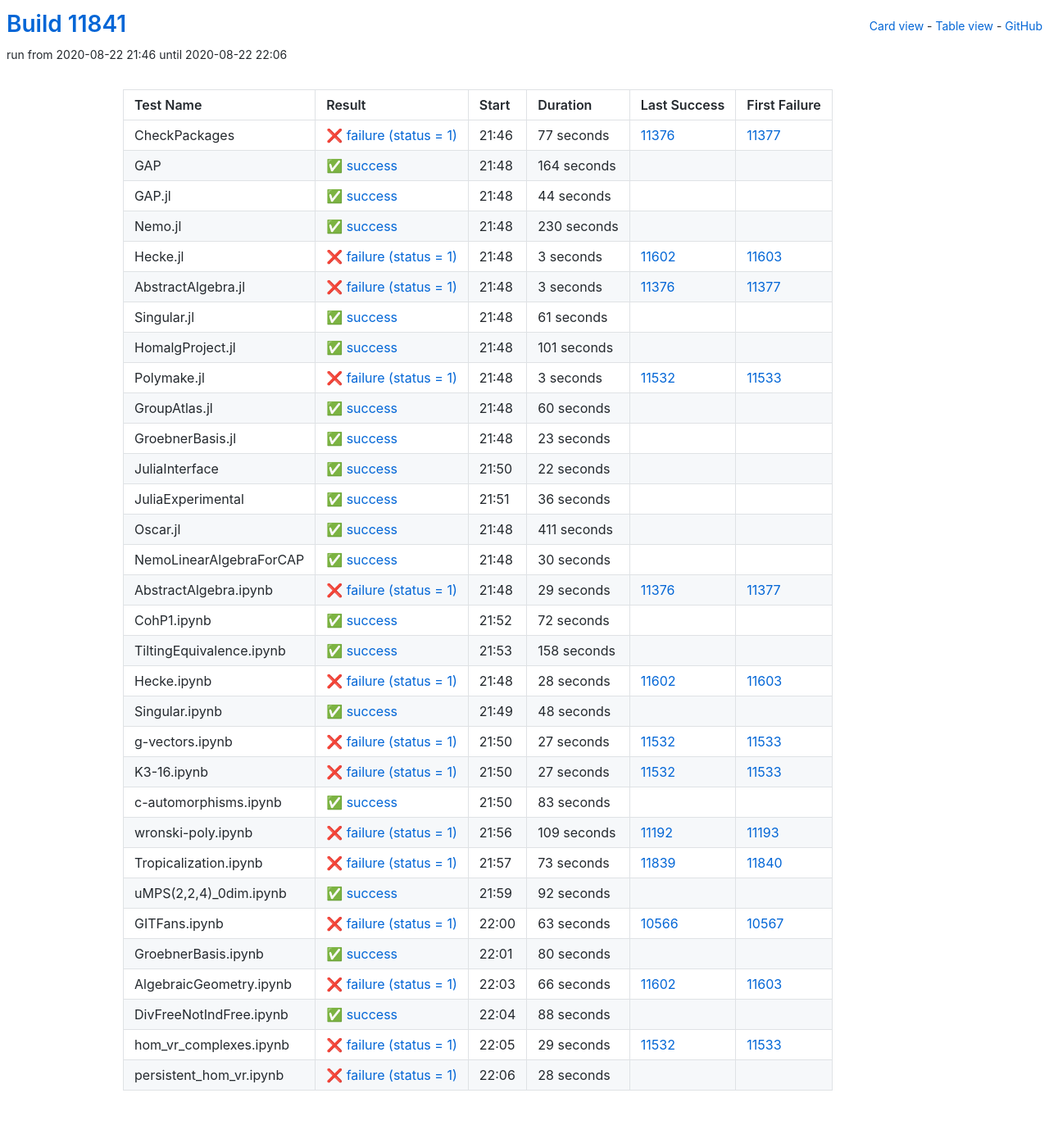
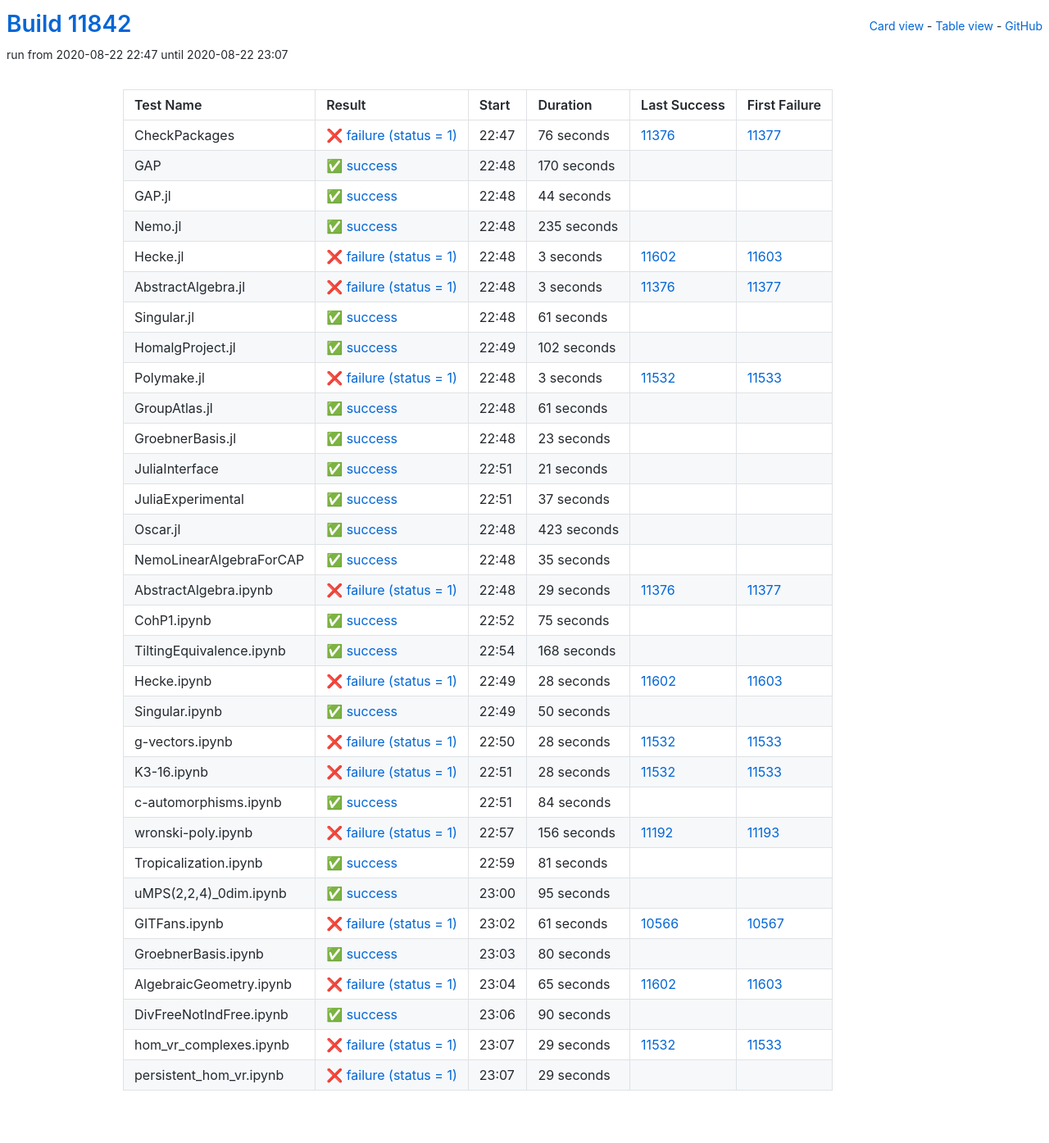
Before and after one commit to oscar-system/oscar-ci-status, a Jekyll site: the page built from table.html, in a window 1280 px wide. Shown: the whole page at 82% size. Built offline with Jekyll 4.4.1, drawn with Linux system fonts in a browser that asks for light colours.

Commit message:
Build #11842

```diff
--- a/_data/ci.yml
+++ b/_data/ci.yml
@@ -1,6 +1,6 @@
 ---
-build: 11841
-build_url: https://oscarci.mathematik.uni-kl.de/job/oscar/11841/
+build: 11842
+build_url: https://oscarci.mathematik.uni-kl.de/job/oscar/11842/
 job: oscar
 organization: oscar-system
 repo: oscar-ci-status
@@ -8,32 +8,32 @@
 tests:
 - name: CheckPackages
   id: checkpackages
-  log: https://oscarci.mathematik.uni-kl.de/job/oscar/11841/artifact/logs/build-11841/CheckPackages.log
-  start: 2020-08-22 21:46
+  log: https://oscarci.mathematik.uni-kl.de/job/oscar/11842/artifact/logs/build-11842/CheckPackages.log
+  start: 2020-08-22 22:47
   success: false
   exitcode: 1
   status: failure
-  duration: 77
+  duration: 76
   last_success: 11376
   last_success_url: https://oscarci.mathematik.uni-kl.de/job/oscar/11376/
   first_failure: 11377
   first_failure_url: https://oscarci.mathematik.uni-kl.de/job/oscar/11377/
 - name: GAP
   id: gap
-  log: https://oscarci.mathematik.uni-kl.de/job/oscar/11841/artifact/logs/build-11841/GAP.log
-  start: 2020-08-22 21:48
+  log: https://oscarci.mathematik.uni-kl.de/job/oscar/11842/artifact/logs/build-11842/GAP.log
+  start: 2020-08-22 22:48
   success: true
   exitcode: 0
   status: success
-  duration: 164
+  duration: 170
   last_success: false
   last_success_url:
   first_failure: false
   first_failure_url:
 - name: GAP.jl
   id: gap-jl
-  log: https://oscarci.mathematik.uni-kl.de/job/oscar/11841/artifact/logs/build-11841/GAP.jl.log
-  start: 2020-08-22 21:48
+  log: https://oscarci.mathematik.uni-kl.de/job/oscar/11842/artifact/logs/build-11842/GAP.jl.log
+  start: 2020-08-22 22:48
   success: true
   exitcode: 0
   status: success
@@ -44,20 +44,20 @@
   first_failure_url:
 - name: Nemo.jl
   id: nemo-jl
-  log: https://oscarci.mathematik.uni-kl.de/job/oscar/11841/artifact/logs/build-11841/Nemo.jl.log
-  start: 2020-08-22 21:48
+  log: https://oscarci.mathematik.uni-kl.de/job/oscar/11842/artifact/logs/build-11842/Nemo.jl.log
+  start: 2020-08-22 22:48
   success: true
   exitcode: 0
   status: success
-  duration: 230
+  duration: 235
   last_success: false
   last_success_url:
   first_failure: false
   first_failure_url:
 - name: Hecke.jl
   id: hecke-jl
-  log: https://oscarci.mathematik.uni-kl.de/job/oscar/11841/artifact/logs/build-11841/Hecke.jl.log
-  start: 2020-08-22 21:48
+  log: https://oscarci.mathematik.uni-kl.de/job/oscar/11842/artifact/logs/build-11842/Hecke.jl.log
+  start: 2020-08-22 22:48
   success: false
   exitcode: 1
   status: failure
@@ -68,8 +68,8 @@
   first_failure_url: https://oscarci.mathematik.uni-kl.de/job/oscar/11603/
 - name: AbstractAlgebra.jl
   id: abstractalgebra-jl
-  log: https://oscarci.mathematik.uni-kl.de/job/oscar/11841/artifact/logs/build-11841/AbstractAlgebra.jl.log
-  start: 2020-08-22 21:48
+  log: https://oscarci.mathematik.uni-kl.de/job/oscar/11842/artifact/logs/build-11842/AbstractAlgebra.jl.log
+  start: 2020-08-22 22:48
   success: false
   exitcode: 1
   status: failure
@@ -80,8 +80,8 @@
   first_failure_url: https://oscarci.mathematik.uni-kl.de/job/oscar/11377/
 - name: Singular.jl
   id: singular-jl
-  log: https://oscarci.mathematik.uni-kl.de/job/oscar/11841/artifact/logs/build-11841/Singular.jl.log
-  start: 2020-08-22 21:48
+  log: https://oscarci.mathematik.uni-kl.de/job/oscar/11842/artifact/logs/build-11842/Singular.jl.log
+  start: 2020-08-22 22:48
   success: true
   exitcode: 0
   status: success
@@ -92,20 +92,20 @@
   first_failure_url:
 - name: HomalgProject.jl
   id: homalgproject-jl
-  log: https://oscarci.mathematik.uni-kl.de/job/oscar/11841/artifact/logs/build-11841/HomalgProject.jl.log
-  start: 2020-08-22 21:48
+  log: https://oscarci.mathematik.uni-kl.de/job/oscar/11842/artifact/logs/build-11842/HomalgProject.jl.log
+  start: 2020-08-22 22:49
   success: true
   exitcode: 0
   status: success
-  duration: 101
+  duration: 102
   last_success: false
   last_success_url:
   first_failure: false
   first_failure_url:
 - name: Polymake.jl
   id: polymake-jl
-  log: https://oscarci.mathematik.uni-kl.de/job/oscar/11841/artifact/logs/build-11841/Polymake.jl.log
-  start: 2020-08-22 21:48
+  log: https://oscarci.mathematik.uni-kl.de/job/oscar/11842/artifact/logs/build-11842/Polymake.jl.log
+  start: 2020-08-22 22:48
   success: false
   exitcode: 1
   status: failure
@@ -116,20 +116,20 @@
   first_failure_url: https://oscarci.mathematik.uni-kl.de/job/oscar/11533/
 - name: GroupAtlas.jl
   id: groupatlas-jl
-  log: https://oscarci.mathematik.uni-kl.de/job/oscar/11841/artifact/logs/build-11841/GroupAtlas.jl.log
-  start: 2020-08-22 21:48
+  log: https://oscarci.mathematik.uni-kl.de/job/oscar/11842/artifact/logs/build-11842/GroupAtlas.jl.log
+  start: 2020-08-22 22:48
   success: true
   exitcode: 0
   status: success
-  duration: 60
+  duration: 61
   last_success: false
   last_success_url:
   first_failure: false
   first_failure_url:
 - name: GroebnerBasis.jl
   id: groebnerbasis-jl
-  log: https://oscarci.mathematik.uni-kl.de/job/oscar/11841/artifact/logs/build-11841/GroebnerBasis.jl.log
-  start: 2020-08-22 21:48
+  log: https://oscarci.mathematik.uni-kl.de/job/oscar/11842/artifact/logs/build-11842/GroebnerBasis.jl.log
+  start: 2020-08-22 22:48
   success: true
   exitcode: 0
   status: success
@@ -140,56 +140,56 @@
   first_failure_url:
 - name: JuliaInterface
   id: juliainterface
-  log: https://oscarci.mathematik.uni-kl.de/job/oscar/11841/artifact/logs/build-11841/JuliaInterface.log
-  start: 2020-08-22 21:50
+  log: https://oscarci.mathematik.uni-kl.de/job/oscar/11842/artifact/logs/build-11842/JuliaInterface.log
+  start: 2020-08-22 22:51
   success: true
   exitcode: 0
   status: success
-  duration: 22
+  duration: 21
   last_success: false
   last_success_url:
   first_failure: false
   first_failure_url:
 - name: JuliaExperimental
   id: juliaexperimental
-  log: https://oscarci.mathematik.uni-kl.de/job/oscar/11841/artifact/logs/build-11841/JuliaExperimental.log
-  start: 2020-08-22 21:51
+  log: https://oscarci.mathematik.uni-kl.de/job/oscar/11842/artifact/logs/build-11842/JuliaExperimental.log
+  start: 2020-08-22 22:51
   success: true
   exitcode: 0
   status: success
-  duration: 36
+  duration: 37
   last_success: false
   last_success_url:
   first_failure: false
   first_failure_url:
 - name: Oscar.jl
   id: oscar-jl
-  log: https://oscarci.mathematik.uni-kl.de/job/oscar/11841/artifact/logs/build-11841/Oscar.jl.log
-  start: 2020-08-22 21:48
+  log: https://oscarci.mathematik.uni-kl.de/job/oscar/11842/artifact/logs/build-11842/Oscar.jl.log
+  start: 2020-08-22 22:48
   success: true
   exitcode: 0
   status: success
-  duration: 411
+  duration: 423
   last_success: false
   last_success_url:
   first_failure: false
   first_failure_url:
 - name: NemoLinearAlgebraForCAP
   id: nemolinearalgebraforcap
-  log: https://oscarci.mathematik.uni-kl.de/job/oscar/11841/artifact/logs/build-11841/NemoLinearAlgebraForCAP.log
-  start: 2020-08-22 21:48
+  log: https://oscarci.mathematik.uni-kl.de/job/oscar/11842/artifact/logs/build-11842/NemoLinearAlgebraForCAP.log
+  start: 2020-08-22 22:48
   success: true
   exitcode: 0
   status: success
-  duration: 30
+  duration: 35
   last_success: false
   last_success_url:
   first_failure: false
   first_failure_url:
 - name: AbstractAlgebra.ipynb
   id: abstractalgebra-ipynb
-  log: https://oscarci.mathematik.uni-kl.de/job/oscar/11841/artifact/logs/build-11841/AbstractAlgebra.ipynb.log
-  start: 2020-08-22 21:48
+  log: https://oscarci.mathematik.uni-kl.de/job/oscar/11842/artifact/logs/build-11842/AbstractAlgebra.ipynb.log
+  start: 2020-08-22 22:48
   success: false
   exitcode: 1
   status: failure
@@ -200,32 +200,32 @@
   first_failure_url: https://oscarci.mathematik.uni-kl.de/job/oscar/11377/
 - name: CohP1.ipynb
   id: cohp1-ipynb
-  log: https://oscarci.mathematik.uni-kl.de/job/oscar/11841/artifact/logs/build-11841/CohP1.ipynb.log
-  start: 2020-08-22 21:52
+  log: https://oscarci.mathematik.uni-kl.de/job/oscar/11842/artifact/logs/build-11842/CohP1.ipynb.log
+  start: 2020-08-22 22:52
   success: true
   exitcode: 0
   status: success
-  duration: 72
+  duration: 75
   last_success: false
   last_success_url:
   first_failure: false
   first_failure_url:
 - name: TiltingEquivalence.ipynb
   id: tiltingequivalence-ipynb
-  log: https://oscarci.mathematik.uni-kl.de/job/oscar/11841/artifact/logs/build-11841/TiltingEquivalence.ipynb.log
-  start: 2020-08-22 21:53
+  log: https://oscarci.mathematik.uni-kl.de/job/oscar/11842/artifact/logs/build-11842/TiltingEquivalence.ipynb.log
+  start: 2020-08-22 22:54
   success: true
   exitcode: 0
   status: success
-  duration: 158
+  duration: 168
   last_success: false
   last_success_url:
   first_failure: false
   first_failure_url:
 - name: Hecke.ipynb
   id: hecke-ipynb
-  log: https://oscarci.mathematik.uni-kl.de/job/oscar/11841/artifact/logs/build-11841/Hecke.ipynb.log
-  start: 2020-08-22 21:48
+  log: https://oscarci.mathematik.uni-kl.de/job/oscar/11842/artifact/logs/build-11842/Hecke.ipynb.log
+  start: 2020-08-22 22:49
   success: false
   exitcode: 1
   status: failure
@@ -236,104 +236,104 @@
   first_failure_url: https://oscarci.mathematik.uni-kl.de/job/oscar/11603/
 - name: Singular.ipynb
   id: singular-ipynb
-  log: https://oscarci.mathematik.uni-kl.de/job/oscar/11841/artifact/logs/build-11841/Singular.ipynb.log
-  start: 2020-08-22 21:49
+  log: https://oscarci.mathematik.uni-kl.de/job/oscar/11842/artifact/logs/build-11842/Singular.ipynb.log
+  start: 2020-08-22 22:49
   success: true
   exitcode: 0
   status: success
-  duration: 48
+  duration: 50
   last_success: false
   last_success_url:
   first_failure: false
   first_failure_url:
 - name: g-vectors.ipynb
   id: g-vectors-ipynb
-  log: https://oscarci.mathematik.uni-kl.de/job/oscar/11841/artifact/logs/build-11841/g-vectors.ipynb.log
-  start: 2020-08-22 21:50
+  log: https://oscarci.mathematik.uni-kl.de/job/oscar/11842/artifact/logs/build-11842/g-vectors.ipynb.log
+  start: 2020-08-22 22:50
   success: false
   exitcode: 1
   status: failure
-  duration: 27
+  duration: 28
   last_success: 11532
   last_success_url: https://oscarci.mathematik.uni-kl.de/job/oscar/11532/
   first_failure: 11533
   first_failure_url: https://oscarci.mathematik.uni-kl.de/job/oscar/11533/
 - name: K3-16.ipynb
   id: k3-16-ipynb
-  log: https://oscarci.mathematik.uni-kl.de/job/oscar/11841/artifact/logs/build-11841/K3-16.ipynb.log
-  start: 2020-08-22 21:50
+  log: https://oscarci.mathematik.uni-kl.de/job/oscar/11842/artifact/logs/build-11842/K3-16.ipynb.log
+  start: 2020-08-22 22:51
   success: false
   exitcode: 1
   status: failure
-  duration: 27
+  duration: 28
   last_success: 11532
   last_success_url: https://oscarci.mathematik.uni-kl.de/job/oscar/11532/
   first_failure: 11533
   first_failure_url: https://oscarci.mathematik.uni-kl.de/job/oscar/11533/
 - name: c-automorphisms.ipynb
   id: c-automorphisms-ipynb
-  log: https://oscarci.mathematik.uni-kl.de/job/oscar/11841/artifact/logs/build-11841/c-automorphisms.ipynb.log
-  start: 2020-08-22 21:50
+  log: https://oscarci.mathematik.uni-kl.de/job/oscar/11842/artifact/logs/build-11842/c-automorphisms.ipynb.log
+  start: 2020-08-22 22:51
   success: true
   exitcode: 0
   status: success
-  duration: 83
+  duration: 84
   last_success: false
   last_success_url:
   first_failure: false
   first_failure_url:
 - name: wronski-poly.ipynb
   id: wronski-poly-ipynb
-  log: https://oscarci.mathematik.uni-kl.de/job/oscar/11841/artifact/logs/build-11841/wronski-poly.ipynb.log
-  start: 2020-08-22 21:56
+  log: https://oscarci.mathematik.uni-kl.de/job/oscar/11842/artifact/logs/build-11842/wronski-poly.ipynb.log
+  start: 2020-08-22 22:57
   success: false
   exitcode: 1
   status: failure
-  duration: 109
+  duration: 156
   last_success: 11192
   last_success_url: https://oscarci.mathematik.uni-kl.de/job/oscar/11192/
   first_failure: 11193
   first_failure_url: https://oscarci.mathematik.uni-kl.de/job/oscar/11193/
 - name: Tropicalization.ipynb
   id: tropicalization-ipynb
-  log: https://oscarci.mathematik.uni-kl.de/job/oscar/11841/artifact/logs/build-11841/Tropicalization.ipynb.log
-  start: 2020-08-22 21:57
-  success: false
-  exitcode: 1
-  status: failure
-  duration: 73
-  last_success: 11839
-  last_success_url: https://oscarci.mathematik.uni-kl.de/job/oscar/11839/
-  first_failure: 11840
-  first_failure_url: https://oscarci.mathematik.uni-kl.de/job/oscar/11840/
-- name: uMPS(2,2,4)_0dim.ipynb
-  id: umps-2-2-4-0dim-ipynb
-  log: https://oscarci.mathematik.uni-kl.de/job/oscar/11841/artifact/logs/build-11841/uMPS-2-2-4-_0dim.ipynb.log
-  start: 2020-08-22 21:59
+  log: https://oscarci.mathematik.uni-kl.de/job/oscar/11842/artifact/logs/build-11842/Tropicalization.ipynb.log
+  start: 2020-08-22 22:59
   success: true
   exitcode: 0
   status: success
-  duration: 92
+  duration: 81
+  last_success: false
+  last_success_url:
+  first_failure: false
+  first_failure_url:
+- name: uMPS(2,2,4)_0dim.ipynb
+  id: umps-2-2-4-0dim-ipynb
+  log: https://oscarci.mathematik.uni-kl.de/job/oscar/11842/artifact/logs/build-11842/uMPS-2-2-4-_0dim.ipynb.log
+  start: 2020-08-22 23:00
+  success: true
+  exitcode: 0
+  status: success
+  duration: 95
   last_success: false
   last_success_url:
   first_failure: false
   first_failure_url:
 - name: GITFans.ipynb
   id: gitfans-ipynb
-  log: https://oscarci.mathematik.uni-kl.de/job/oscar/11841/artifact/logs/build-11841/GITFans.ipynb.log
-  start: 2020-08-22 22:00
+  log: https://oscarci.mathematik.uni-kl.de/job/oscar/11842/artifact/logs/build-11842/GITFans.ipynb.log
+  start: 2020-08-22 23:02
   success: false
   exitcode: 1
   status: failure
-  duration: 63
+  duration: 61
   last_success: 10566
   last_success_url: https://oscarci.mathematik.uni-kl.de/job/oscar/10566/
   first_failure: 10567
   first_failure_url: https://oscarci.mathematik.uni-kl.de/job/oscar/10567/
 - name: GroebnerBasis.ipynb
   id: groebnerbasis-ipynb
-  log: https://oscarci.mathematik.uni-kl.de/job/oscar/11841/artifact/logs/build-11841/GroebnerBasis.ipynb.log
-  start: 2020-08-22 22:01
+  log: https://oscarci.mathematik.uni-kl.de/job/oscar/11842/artifact/logs/build-11842/GroebnerBasis.ipynb.log
+  start: 2020-08-22 23:03
   success: true
   exitcode: 0
   status: success
@@ -344,32 +344,32 @@
   first_failure_url:
 - name: AlgebraicGeometry.ipynb
   id: algebraicgeometry-ipynb
-  log: https://oscarci.mathematik.uni-kl.de/job/oscar/11841/artifact/logs/build-11841/AlgebraicGeometry.ipynb.log
-  start: 2020-08-22 22:03
+  log: https://oscarci.mathematik.uni-kl.de/job/oscar/11842/artifact/logs/build-11842/AlgebraicGeometry.ipynb.log
+  start: 2020-08-22 23:04
   success: false
   exitcode: 1
   status: failure
-  duration: 66
+  duration: 65
   last_success: 11602
   last_success_url: https://oscarci.mathematik.uni-kl.de/job/oscar/11602/
   first_failure: 11603
   first_failure_url: https://oscarci.mathematik.uni-kl.de/job/oscar/11603/
 - name: DivFreeNotIndFree.ipynb
   id: divfreenotindfree-ipynb
-  log: https://oscarci.mathematik.uni-kl.de/job/oscar/11841/artifact/logs/build-11841/DivFreeNotIndFree.ipynb.log
-  start: 2020-08-22 22:04
+  log: https://oscarci.mathematik.uni-kl.de/job/oscar/11842/artifact/logs/build-11842/DivFreeNotIndFree.ipynb.log
+  start: 2020-08-22 23:06
   success: true
   exitcode: 0
   status: success
-  duration: 88
+  duration: 90
   last_success: false
   last_success_url:
   first_failure: false
   first_failure_url:
 - name: hom_vr_complexes.ipynb
   id: hom-vr-complexes-ipynb
-  log: https://oscarci.mathematik.uni-kl.de/job/oscar/11841/artifact/logs/build-11841/hom_vr_complexes.ipynb.log
-  start: 2020-08-22 22:05
+  log: https://oscarci.mathematik.uni-kl.de/job/oscar/11842/artifact/logs/build-11842/hom_vr_complexes.ipynb.log
+  start: 2020-08-22 23:07
   success: false
   exitcode: 1
   status: failure
@@ -380,12 +380,12 @@
   first_failure_url: https://oscarci.mathematik.uni-kl.de/job/oscar/11533/
 - name: persistent_hom_vr.ipynb
   id: persistent-hom-vr-ipynb
-  log: https://oscarci.mathematik.uni-kl.de/job/oscar/11841/artifact/logs/build-11841/persistent_hom_vr.ipynb.log
-  start: 2020-08-22 22:06
+  log: https://oscarci.mathematik.uni-kl.de/job/oscar/11842/artifact/logs/build-11842/persistent_hom_vr.ipynb.log
+  start: 2020-08-22 23:07
   success: false
   exitcode: 1
   status: failure
-  duration: 28
+  duration: 29
   last_success: false
   last_success_url:
   first_failure: false
```
Also changed, not shown: README.md.
